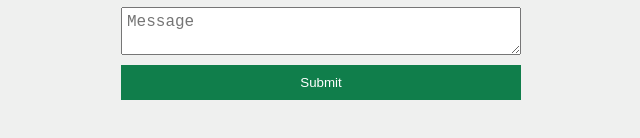
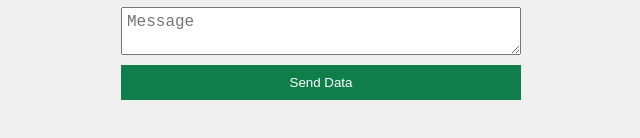
Before and after one commit to renerpdev/poc-gh-release-tags-workflow, a website: page public/index.html in a window 1280 px wide. Shown: the part 602-740 px from the top of the page, 319-959 px from the left. Drawn offline with Linux system fonts and the light colour scheme.

Commit message:
change label of submit btn

```diff
--- a/public/index.html
+++ b/public/index.html
@@ -72,7 +72,7 @@
         <input type="text" id="lastName" placeholder="Last Name" required>
         <input type="email" id="email" placeholder="Email" required>
         <textarea id="messageContent" placeholder="Message" required></textarea>
-        <button type="submit">Submit</button>
+        <button type="submit">Send Data</button>
     </form>
     <div id="submissionMessage"></div>
 
```
